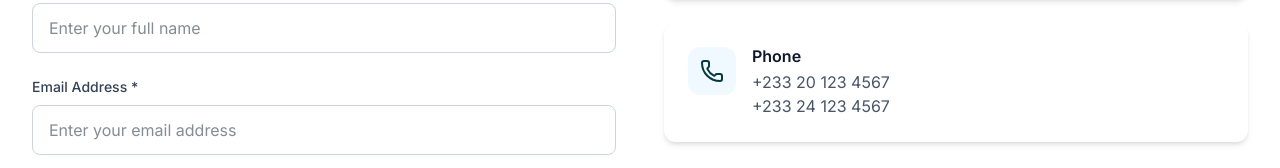
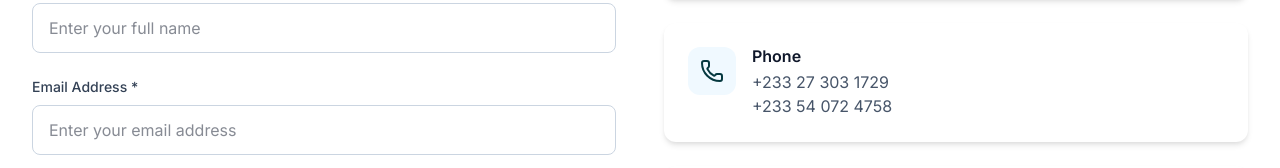
Before and after one commit to cojojunior/KABA-Meridian, a React (Vite) app: page /contact in a window 1280 px wide. Shown: the part 511-679 px from the top of the page. Built offline with nearby package versions, Linux system fonts and the light colour scheme; no server answers.

Commit message:
changed number

```diff
--- a/src/app/routes/Contact.tsx
+++ b/src/app/routes/Contact.tsx
@@ -362,12 +362,12 @@ export default function Contact() {
                       <a
                         href="tel:+233201234567"
                         className="text-secondary-600 hover:text-primary-600 transition-colors block">
-                        +233 20 123 4567
+                        +233 27 303 1729
                       </a>
                       <a
                         href="tel:+233241234567"
                         className="text-secondary-600 hover:text-primary-600 transition-colors block">
-                        +233 24 123 4567
+                        +233 54 072 4758
                       </a>
                     </div>
                   </div>
```
